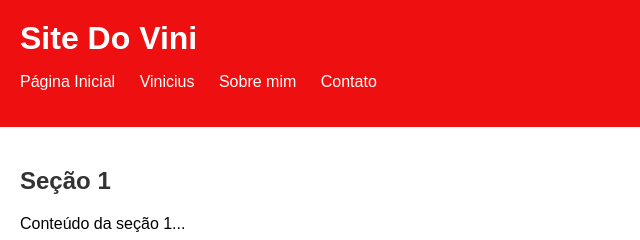
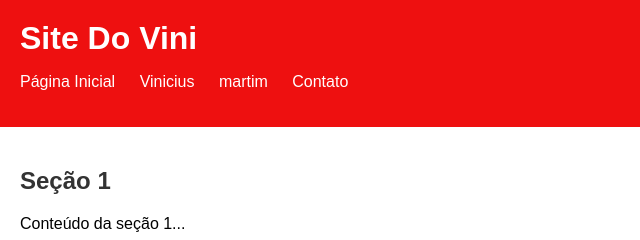
Before and after one commit to visouzas/meusite, a plain HTML site: page index.html in a window 1280 px wide. Shown: the top 240 px of the page, 0-640 px from the left. Drawn offline with Linux system fonts and the light colour scheme.

Commit message:
meu site
troquei o codigo

```diff
--- a/index.html
+++ b/index.html
@@ -14,7 +14,7 @@
             <ul>
                 <li><a href="#">Página Inicial</a></li>
                 <li><a href="#">Vinicius</a></li>
-                <li><a href="#">Sobre mim</a></li>
+                <li><a href="#">martim</a></li>
                 <li><a href="#">Contato</a></li>
             </ul>
         </nav>
```
